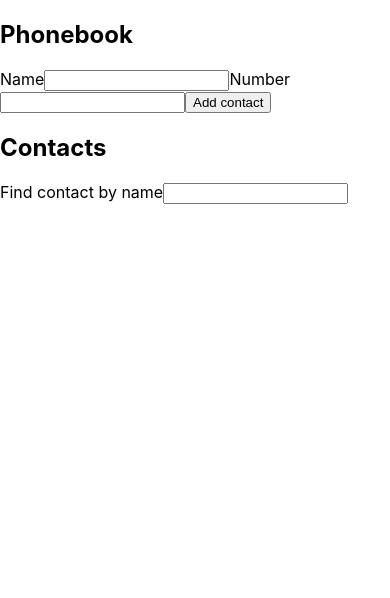
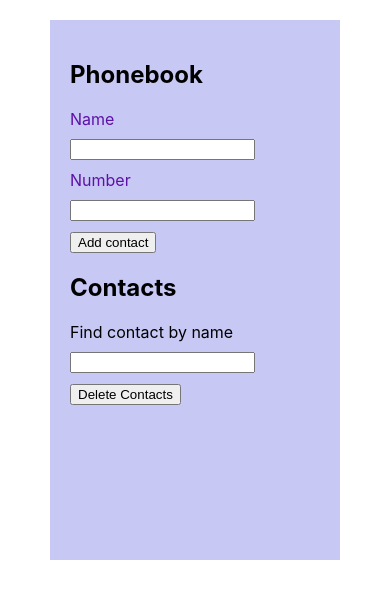
Before and after one commit to vadymshatniy/goit-react-hw-02-phonebook, a React (Create React App) app: page / in a window 390 px wide. Shown: the top 598 px of the page. Built offline with nearby package versions, Linux system fonts and the light colour scheme.

Commit message:
react phonebook
without step 5

```diff
--- a/src/components/App.jsx
+++ b/src/components/App.jsx
@@ -3,13 +3,20 @@ import { Component } from 'react';
 import Form from './Form/Form';
 import Filter from './Filter/Filter';
 import ContactList from './ContactList/ContactList';
+import profileStyles from "./App.module.css"
 
 
 class App extends Component {
   state = {
   contacts: [],
   filter: '',
-  name: ''
+  }
+
+  checkDuplication = data => {
+    console.log(data.name)
+    if(this.state.contacts.name === data.name) {
+        alert("is already in contacts")
+      };
   }
 
   formSubmitHandler = data => {
@@ -21,16 +28,20 @@ class App extends Component {
     this.setState({ filter: e.currentTarget.value });
   }
 
+  deleteContacts = () => {
+        this.setState({  contacts: [], });
+    }
+
   render() {
     const loweredFilter = this.state.filter.toLowerCase();
     const filteredContact = this.state.contacts.filter(contact => contact.name.toLowerCase().includes(loweredFilter));
-    console.log(filteredContact);
     return (
-      <div>
-        <Form onSubmit={this.formSubmitHandler}/>
+      <div className={profileStyles.container}>
+        <Form onSubmit={this.formSubmitHandler} />
         <h2>Contacts</h2>
         <Filter value={this.state.filter} onChange={this.changeFilter} />
-        <ContactList contacts={filteredContact} />
+        <button type="button" onClick={this.deleteContacts} className={profileStyles.button}>Delete Contacts</button>
+        <ContactList contacts={filteredContact} onDeleteContact={this.deleteContact} />
       </div >
     )
   }
--- /dev/null
+++ b/src/components/App.module.css
@@ -0,0 +1,11 @@
+.container {
+    width: 250px;
+    height: 500px;
+    margin: 0 auto;
+    margin-top: 20px;
+    padding: 20px;
+    background-color: rgb(200, 200, 245);
+}
+.button {
+    cursor: pointer;
+}
--- a/src/components/Filter/Filter.jsx
+++ b/src/components/Filter/Filter.jsx
@@ -1,10 +1,11 @@
 import React from 'react';
+import profileStyles from "./Filter.module.css"
 
 function Filter({ value, onChange }) {
     return (
         <label>
             Find contact by name
-            <input type="text" value={value} onChange={onChange} />
+            <input type="text" value={value} onChange={onChange} className={profileStyles.filter} />
         </label >
     )
 };
--- /dev/null
+++ b/src/components/Filter/Filter.module.css
@@ -0,0 +1,5 @@
+.filter {
+    margin-top: 10px;
+    margin-bottom: 10px;
+
+}
--- a/src/components/Form/Form.jsx
+++ b/src/components/Form/Form.jsx
@@ -1,6 +1,7 @@
 import React from 'react';
 import { Component } from 'react';
 import shortid from 'shortid';
+import profileStyles from "./Form.module.css"
 
 class Form extends Component {
     state = {
@@ -30,7 +31,7 @@ class Form extends Component {
             <div>
                 <h2>Phonebook</h2>
                 <form onSubmit={this.handleSubmit}>
-                    <label>Name
+                    <label className={profileStyles.label}>Name
                         <input
                             type="text"
                             name="name"
@@ -39,9 +40,10 @@ class Form extends Component {
                             pattern="^[a-zA-Zа-яА-Я]+(([' -][a-zA-Zа-яА-Я ])?[a-zA-Zа-яА-Я]*)*$"
                             title="Name may contain only letters, apostrophe, dash and spaces. For example Adrian, Jacob Mercer, Charles de Batz de Castelmore d'Artagnan"
                             required
+                            className={profileStyles.input}
                         />
                     </label>
-                    <label>Number
+                    <label className={profileStyles.label}>Number
                         <input
                             type="tel"
                             name="number"
@@ -50,9 +52,10 @@ class Form extends Component {
                             pattern="\+?\d{1,4}?[-.\s]?\(?\d{1,3}?\)?[-.\s]?\d{1,4}[-.\s]?\d{1,4}[-.\s]?\d{1,9}"
                             title="Phone number must be digits and can contain spaces, dashes, parentheses and can start with +"
                             required
+                            className={profileStyles.input}
                             />
                     </label>
-                    <button>Add contact</button>
+                    <button className={profileStyles.button}>Add contact</button>
                 </form>
             </div>
         )
--- /dev/null
+++ b/src/components/Form/Form.module.css
@@ -0,0 +1,11 @@
+.label {
+    color: rgb(94, 16, 167);
+}
+.input {
+    display: block;
+    margin-top: 10px;
+    margin-bottom: 10px;
+}
+.button {
+    cursor: pointer;
+}
```
